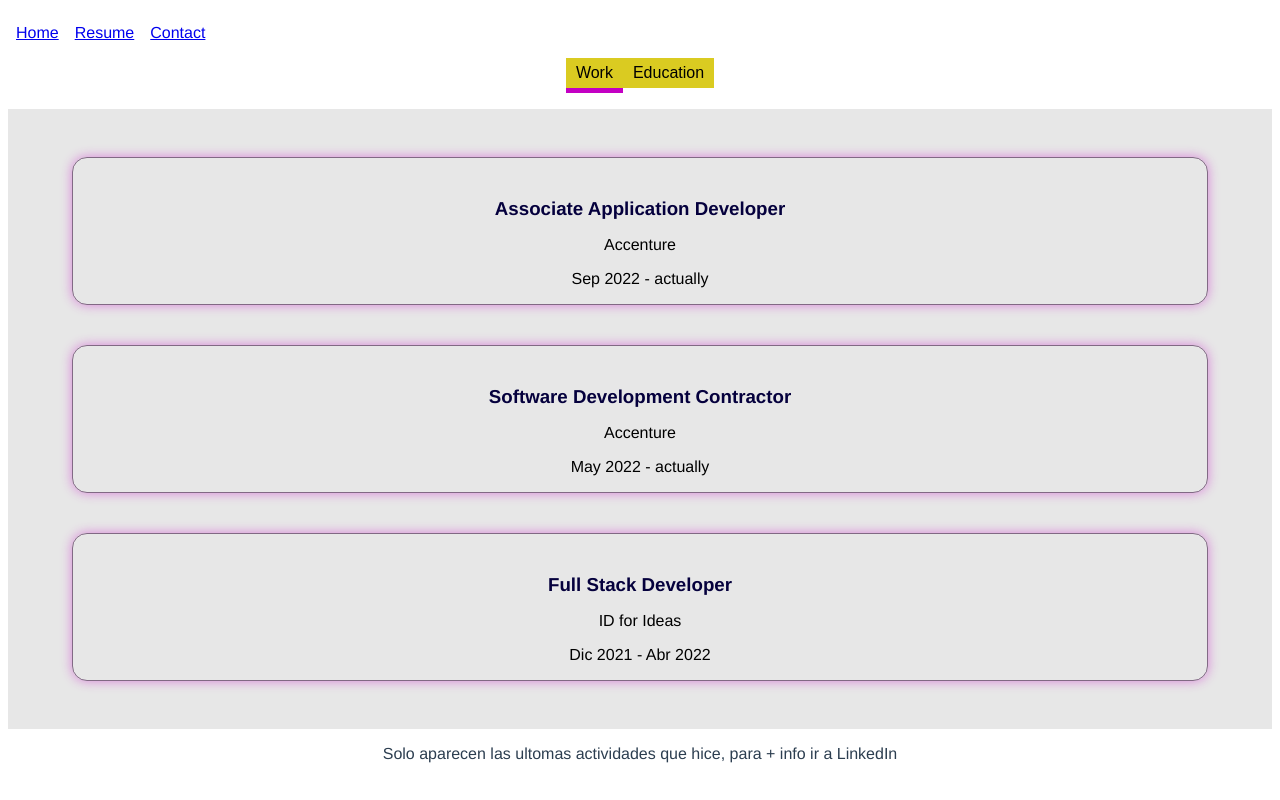
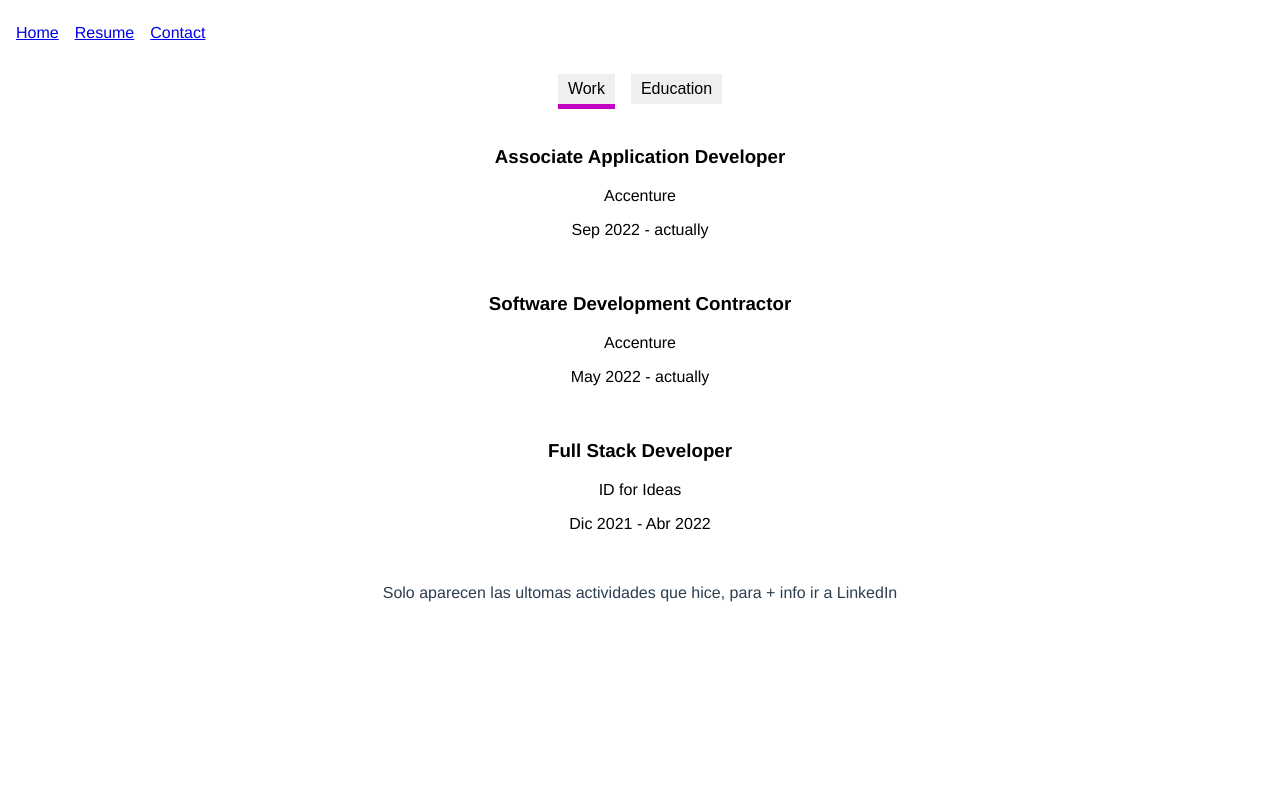
Before and after one commit to MeneghiniOrnella/vue.MeneghiniOrnella, a Vue app: page /resume in a window 1280 px wide. Built offline with nearby package versions, Linux system fonts and the light colour scheme; the HTML template or start-up script is replaced by a standard one.

Commit message:
update css

```diff
--- a/public/style.css
+++ b/public/style.css
@@ -1,18 +1,32 @@
+body {
+    background: #f2f2f2;
+}
+
 h3 {
     margin: 1em 0 0;
     color: #05003d;
     text-transform: capitalize;
 }
-  p{
-    color: rgb(0, 0, 0);
+
+a, button {
+    padding: 0.4em 0.4em;
+    width: 6em;
+    border-radius: 50px;
+    font-weight: 600;
+    color: #000000;
+    background-color: #c5e1fe;
+    margin: 0 auto;
+    display: block;
+    cursor: pointer;
+    text-decoration: none;
+    border: none;
 }
-
-  body {
-    background: #f2f2f2;
+a:focus, a:hover {
+    color: rgb(205, 36, 191);
 }
 
 .cards-group {
-    background-color: rgb(238, 255, 203);
+    /* background-color: rgb(250, 250, 250); */
     display: flex;
     flex-wrap: wrap;
 }
@@ -27,20 +41,3 @@ h3 {
     width: 15em;
     height: 30em;
 }
-
-  a {
-    padding: 0.4em 0.4em;
-    width: 6em;
-    border-radius: 50px;
-    font-weight: 600;
-    color: #000000;
-    background-color: #c5e1fe;
-    margin: 0 auto;
-    display: block;
-    cursor: pointer;
-    text-decoration: none;
-  }
-
-  a:focus, a:hover {
-    color: rgb(205, 36, 191);
-  }
--- a/src/components/CV.vue
+++ b/src/components/CV.vue
@@ -89,4 +89,6 @@ a:hover, a:focus {
   color: #d2d2ea;
   /*background-color: #682554;*/
 }
+
+
 </style>
--- a/src/components/Education.vue
+++ b/src/components/Education.vue
@@ -1,8 +1,8 @@
 <template>
   <div class="hello">
-     <h1>{{ msg }}</h1>
-    <div>
-      <div v-for="education in educations" class="cv">
+     <!-- <h1>{{ msg }}</h1> -->
+    <div class="cards-group">
+      <div v-for="education in educations" class="card">
         <h3>{{ education.title }}</h3>
         <p class="place">{{ education.place }}</p>
         <p>{{ education.start }} - {{ education.end }} | {{ education.endCurrently }}</p>
@@ -32,7 +32,7 @@ export default {
 
 
 <style scoped>
-.hello{
+/* .hello{
   background-color: rgb(231, 231, 231);
   padding: 0.5em 2em;
 }
@@ -53,5 +53,14 @@ p{
   box-shadow: 0px 0px 12px #308310;
   margin: 1.5em 2em;
   border-radius: 15px;
+} */
+.card {
+  width: 100%;
+  height: 8em;
+  padding: 0;
+  justify-self: center;
+  text-align: center;
+  background-color: #ffffff;
+  color: #000000;
 }
 </style>
--- a/src/components/Tools.vue
+++ b/src/components/Tools.vue
@@ -1,7 +1,7 @@
 <template>
   <div class="hello">
      <h2>Skills</h2>
-    <div class="cv">
+    <div class="cards-group">
       <div v-for="tool in tools" class="card">
         <p class="tool">{{ tool.title }}</p>
       </div>
@@ -29,10 +29,10 @@ export default {
 
 
 <style scoped>
-.hello{
+/* .hello{
   background-color: rgb(234, 234, 234);
   padding: 0.5em 2em;
-}
+} */
 h3 {
   margin: 40px 0 0;
   color: #05003d;
@@ -47,4 +47,19 @@ h3 {
 .tool {
   font-size: larger;
 }
+
+.card {
+  width: 8em;
+  height: 4em;
+  padding: 0;
+  justify-self: center;
+  text-align: center;
+  background-color: #c5e1fe;
+  color: #000000;
+}
+
+.card:focus, .card:hover {
+    background-color: rgb(205, 36, 191);
+    color: #ffffff;
+}
 </style>
--- a/src/components/Work.vue
+++ b/src/components/Work.vue
@@ -1,8 +1,8 @@
 <template>
   <div class="hello">
      <h1>{{ msg }}</h1>
-    <div>
-      <div v-for="{ title, place, start, end, otherInfo } in works" class="cv">
+    <div class="cards-group">
+      <div v-for="{ title, place, start, end, otherInfo } in works" class="card">
         <h3>{{ title }}</h3>
         <p class="place">{{ place}}</p>
         <p>{{ start }} - {{ end }}</p>
@@ -32,7 +32,7 @@ export default {
 
 
 <style scoped>
-.hello{
+/* .hello{
   background-color: rgb(231, 231, 231);
   padding: 0.5em 2em;
 }
@@ -53,5 +53,14 @@ p{
   box-shadow: 0px 0px 12px #d882d8;
   margin: 2.5em 2em;
   border-radius: 15px;
+} */
+.card {
+  width: 100%;
+  height: 8em;
+  padding: 0;
+  justify-self: center;
+  text-align: center;
+  background-color: #ffffff;
+  color: #000000;
 }
 </style>
--- a/src/views/Resume.vue
+++ b/src/views/Resume.vue
@@ -1,14 +1,14 @@
 <template>
   <div>
   <div>
-    <button
+    <button class="a"
       v-for="tab in tabs"
       :key="tab"
       @click="selected = tab;"
       :class="['tab-btn', { active: selected === tab }]"
     >
       {{ tab }}
-    </button>
+  </button>
 
     <component :is="selected" class="tab"></component>
   </div>
@@ -34,20 +34,22 @@ export default {
 };
 </script>
 
-<style>
+<style scoped>
 .tab-btn {
+  display: inline-block;
+  flex-direction: row;
   padding: 6px 10px;
-  background: #dacb21;
   cursor: pointer;
   margin-bottom: 1rem;
   border: none;
   outline: none;
   font-size: 1em;
+  margin: 1em 0.5em;
 }
 
 .active {
   border-bottom: 5px solid rgb(195, 0, 195);
-  background: #fcfcf;
+  /* background: #fcfcf; */
 }
 
 .title{
```
Lines whose indentation alone changed are shown as unchanged.
